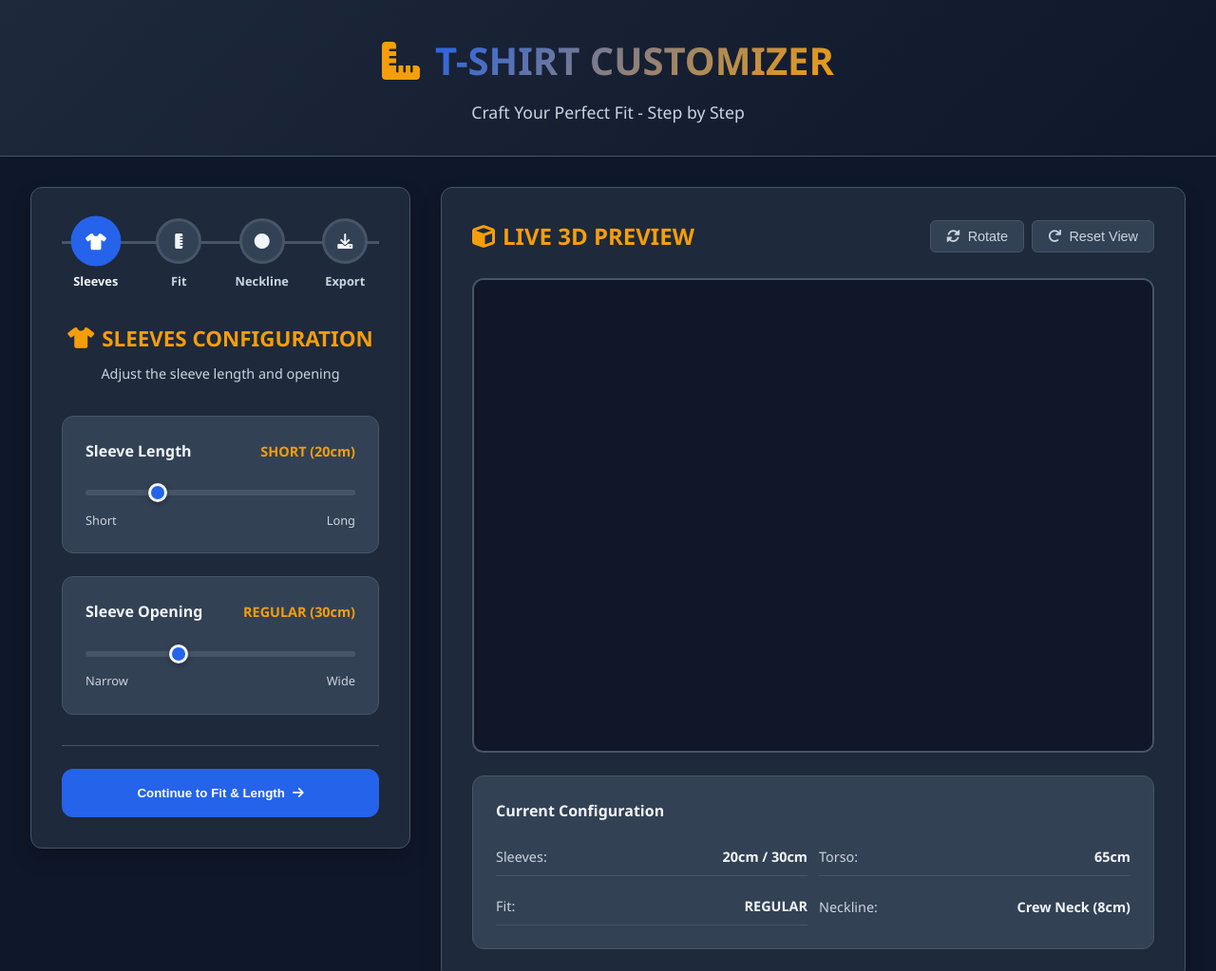
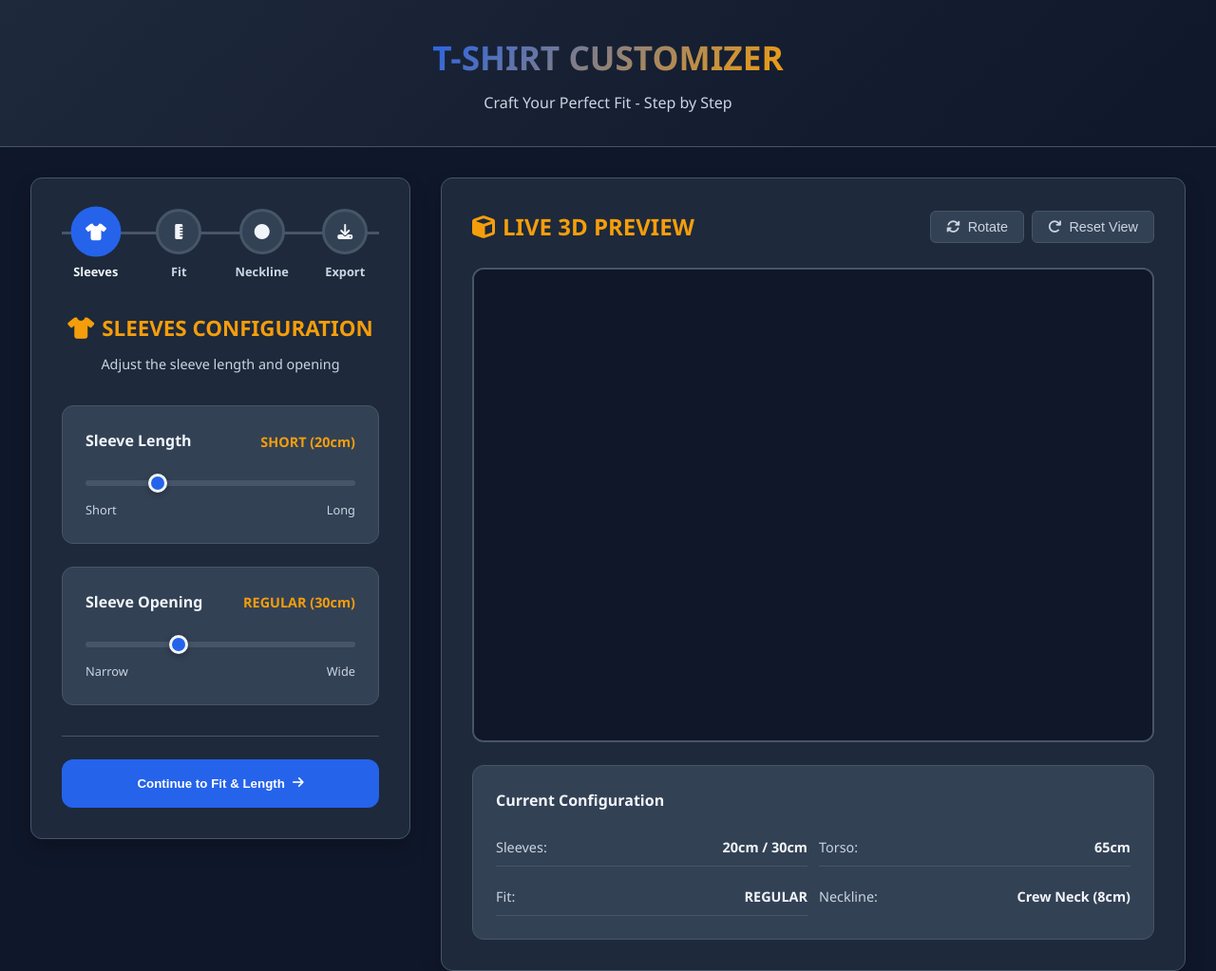
Before and after one commit to melissatefit-e4inf/parametric-garments-app, a plain HTML site: page index.html in a window 1280 px wide. Shown: the top 1023 px of the page at 95% size. Drawn offline with Linux system fonts and the light colour scheme.

Commit message:
MAJ du front

```diff
--- a/assets/css/style.css
+++ b/assets/css/style.css
@@ -65,8 +65,8 @@ body {
 }
 
 .brand h1 {
-    font-size: 2.5rem;
-    font-weight: 800;
+    font-size: 2.2rem;
+    font-weight: 700;
     background: linear-gradient(135deg, var(--primary), var(--accent));
     -webkit-background-clip: text;
     -webkit-text-fill-color: transparent;
@@ -75,7 +75,7 @@ body {
 
 .tagline {
     color: var(--text-secondary);
-    font-size: 1.1rem;
+    font-size: 1rem;
     font-weight: 300;
 }
 
--- a/index.html
+++ b/index.html
@@ -4,8 +4,10 @@
     <meta charset="UTF-8">
     <meta name="viewport" content="width=device-width, initial-scale=1.0">
     <title>T-Shirt Customizer - Parametric Garments</title>
+    <link rel="shortcut icon" href="/frontend/assets/icons/favicon.jpg" type="image/x-icon">
     <link rel="stylesheet" href="assets/css/style.css">
     <link href="https://cdnjs.cloudflare.com/ajax/libs/font-awesome/6.0.0/css/all.min.css" rel="stylesheet">
+    <script src="https://kit.fontawesome.com/8abb041abd.js" crossorigin="anonymous"></script>
 </head>
 <body>
     <div class="app-container">
@@ -13,7 +15,7 @@
         <header class="main-header">
             <div class="header-content">
                 <div class="brand">
-                    <i class="fas fa-ruler-combined"></i>
+                    <!-- <i class="fas fa-ruler-combined"></i> -->
                     <h1>T-SHIRT CUSTOMIZER</h1>
                 </div>
                 <p class="tagline">Craft Your Perfect Fit - Step by Step</p>
```
Also changed, not shown: assets/icons/favicon.jpg (added).
